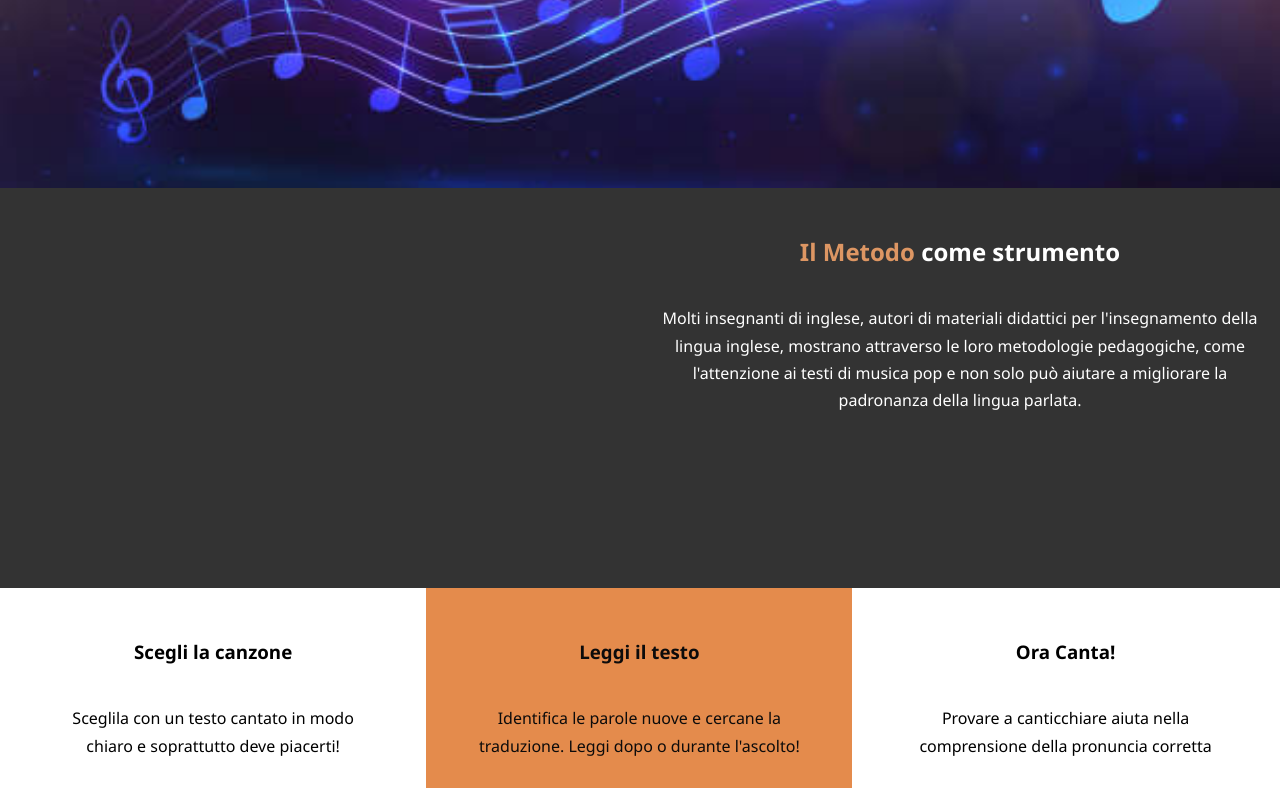
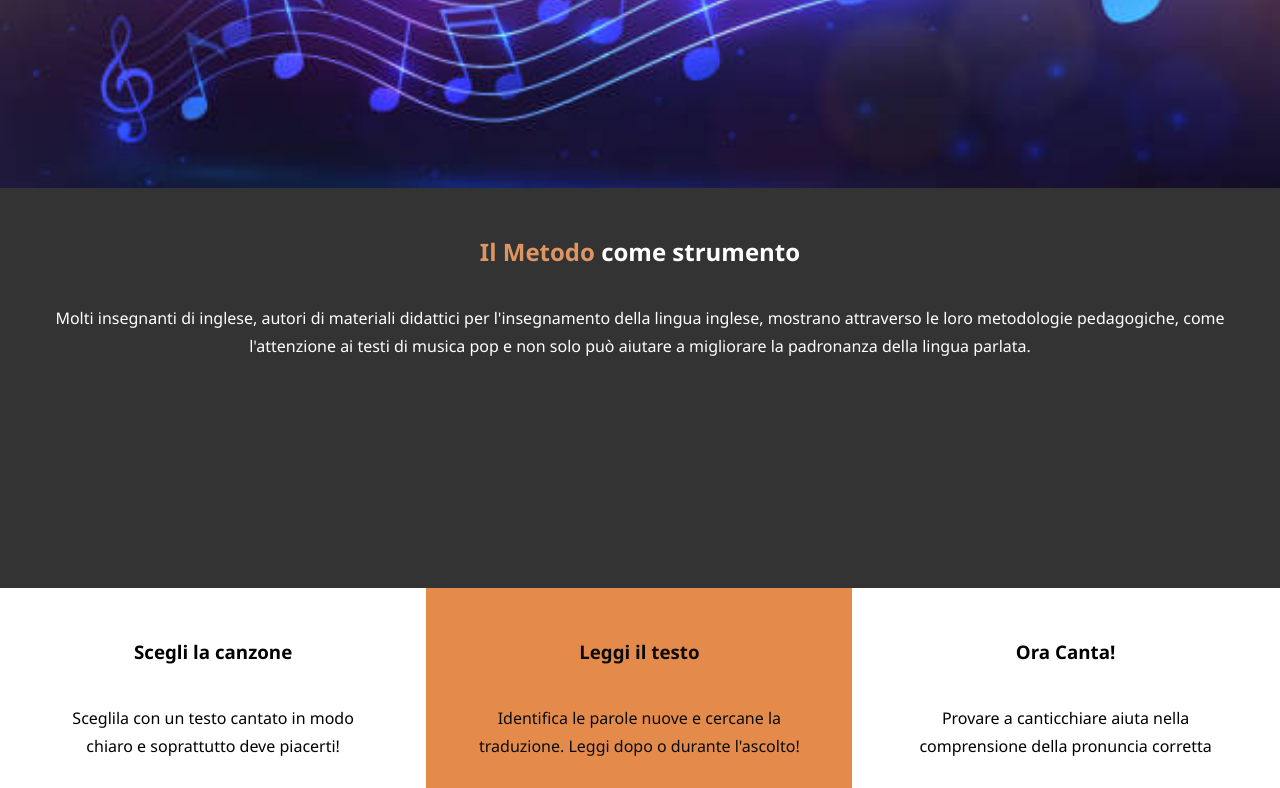
Before and after one commit to Emiliano-Genovese/Music_Learn, a plain HTML site: page index.html in a window 1280 px wide. Shown: the part 479-1267 px from the top of the page. Drawn offline with Linux system fonts and the light colour scheme.

Commit message:
Update style.css

```diff
--- a/css/style.css
+++ b/css/style.css
@@ -134,18 +134,13 @@ p {
   height: 400px;
 }
 
-#home-info .info-img {
-  float: left;
-  width: 50%;
-  background: url("../imgs/musica_fuoco.jpg") no-repeat;
-  min-height: 100%;
-}
+
 
 #home-info .info-content {
   text-align: center;
-  width: 50%;
+  width: 100%;
   height: 100%;
-  float: right;
+  float: left;
   padding: 50px 20px;
   overflow: hidden;
 }
```
